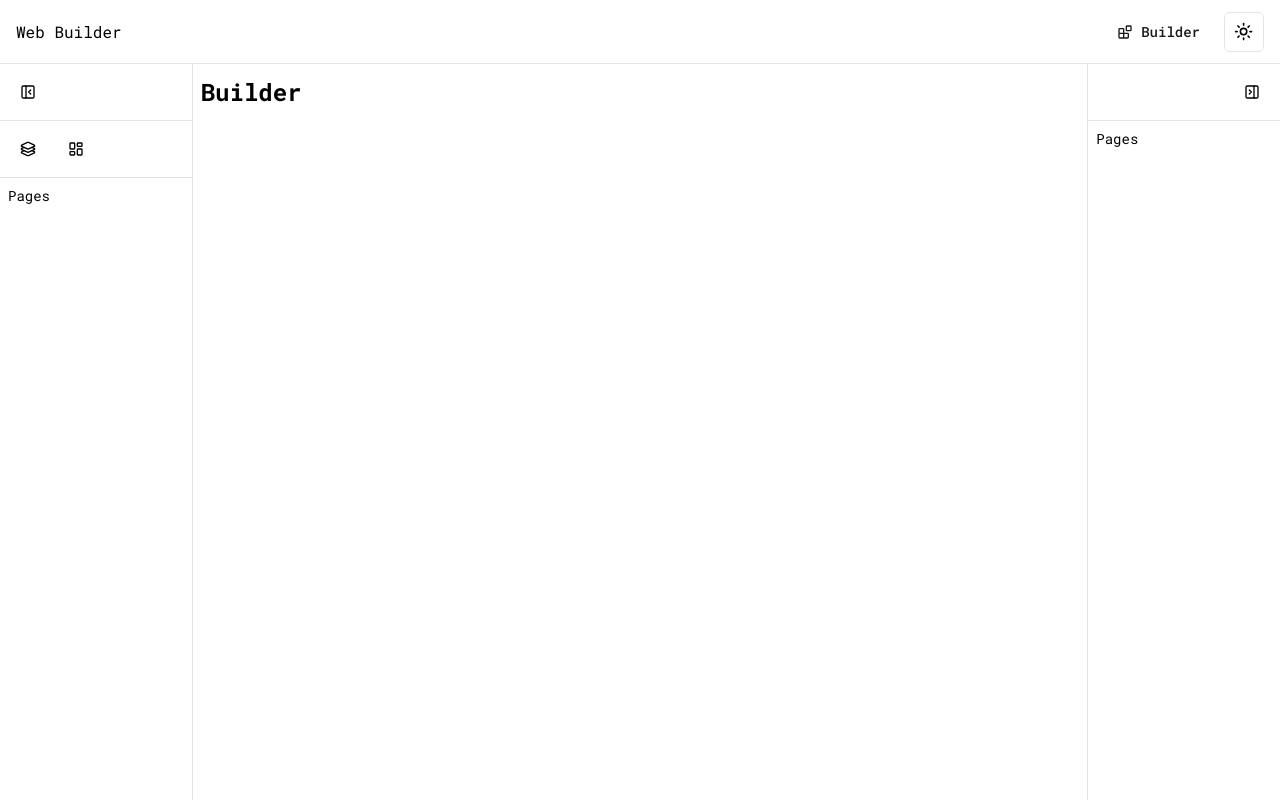
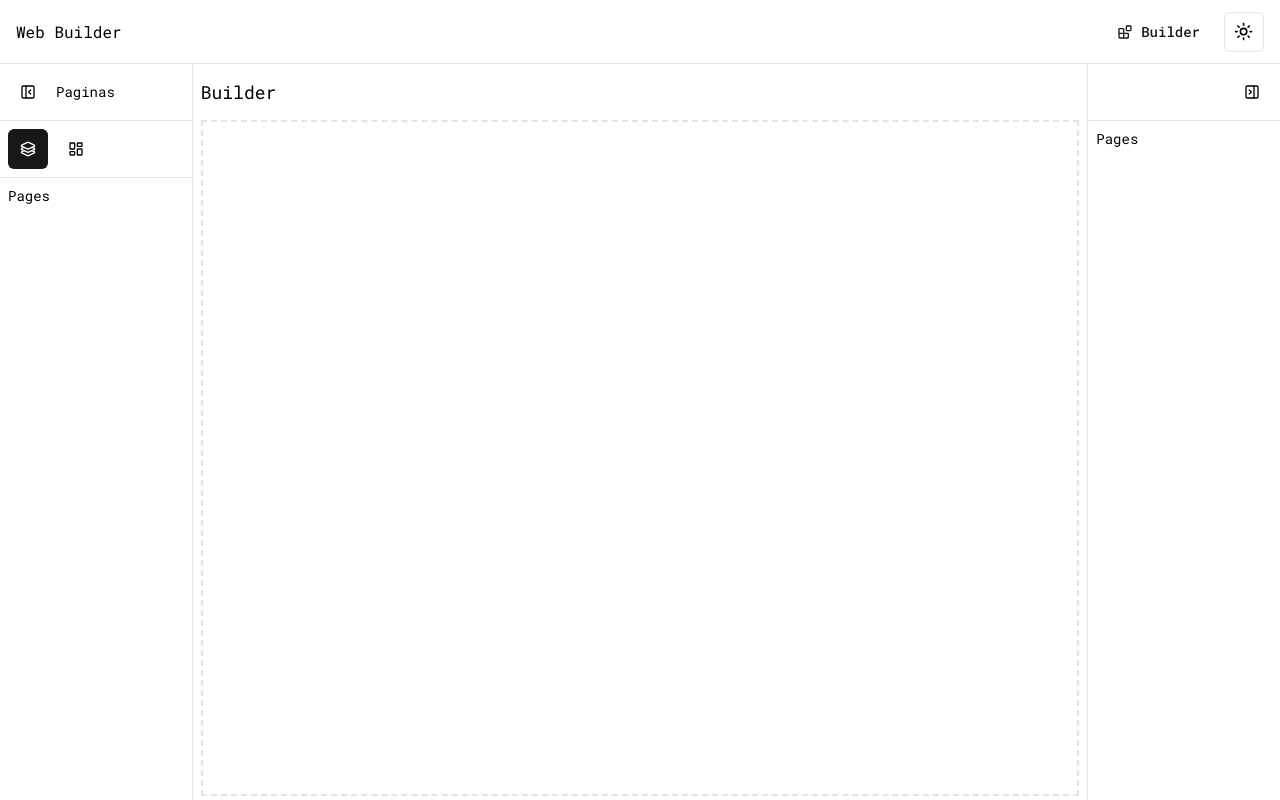
Before and after one commit to MoyaMaker/web-builder, a Next.js app: page /builder in a window 1280 px wide. Built offline with nearby package versions, Linux system fonts and the light colour scheme.

Commit message:
Dnd Components

```diff
--- a/app/(admin)/builder/@leftSidebar/components/page.tsx
+++ b/app/(admin)/builder/@leftSidebar/components/page.tsx
@@ -1,3 +1,86 @@
+"use client";
+import {
+  CaseSensitiveIcon,
+  HashIcon,
+  ListIcon,
+  LucideProps,
+  PencilIcon,
+  SquareMousePointerIcon,
+  TableIcon,
+  TextCursorInputIcon,
+} from "lucide-react";
+import { ForwardRefExoticComponent, RefAttributes, useRef } from "react";
+import { useDrag } from "react-dnd";
+
+const components = [
+  {
+    name: "Table",
+    icon: TableIcon,
+  },
+  {
+    name: "Text",
+    icon: CaseSensitiveIcon,
+  },
+  {
+    name: "Button",
+    icon: SquareMousePointerIcon,
+  },
+  {
+    name: "Input",
+    icon: PencilIcon,
+  },
+  {
+    name: "Form",
+    icon: TextCursorInputIcon,
+  },
+  {
+    name: "Select",
+    icon: ListIcon,
+  },
+  {
+    name: "Number Input",
+    icon: HashIcon,
+  },
+];
+
 export default function ComponentsSection() {
-  return <section className="p-2">Components</section>;
+  return (
+    <section className="grid grid-cols-[repeat(auto-fill,minmax(60px,1fr))] gap-2 p-2">
+      {components.map((component) => (
+        <DraggableComponent key={component.name} component={component} />
+      ))}
+    </section>
+  );
 }
+
+const DraggableComponent = ({
+  component,
+}: {
+  component: {
+    name: string;
+    icon: ForwardRefExoticComponent<
+      Omit<LucideProps, "ref"> & RefAttributes<SVGSVGElement>
+    >;
+  };
+}) => {
+  const ref = useRef<HTMLDivElement>(null);
+
+  const [, drag] = useDrag({
+    type: "COMPONENT",
+    item: {
+      type: component.name,
+    },
+  });
+
+  drag(ref);
+
+  return (
+    <div
+      ref={ref}
+      className="flex flex-col justify-center items-center gap-2 border border-zinc-200 dark:border-zinc-800 rounded-md p-2 hover:bg-zinc-100 dark:hover:bg-zinc-800 hover:cursor-grab"
+    >
+      <component.icon className="w-4 h-4" />
+      <span className="text-xs text-center">{component.name}</span>
+    </div>
+  );
+};
--- a/app/(admin)/builder/@leftSidebar/layout.tsx
+++ b/app/(admin)/builder/@leftSidebar/layout.tsx
@@ -15,6 +15,7 @@ import {
 import { useBuilderLayout } from "@/lib/providers/builder-layout-provider";
 import Link from "next/link";
 import { usePathname } from "next/navigation";
+import { useMemo } from "react";
 
 const tabsSections = [
   {
@@ -37,6 +38,14 @@ export default function LeftSidebarLayout({
   const pathname = usePathname();
   const { setOpenLeftSidebar } = useBuilderLayout();
 
+  const sectionActive = useMemo(
+    () =>
+      pathname === "/builder"
+        ? tabsSections[0]
+        : tabsSections.find((sec) => pathname.includes(sec.value)),
+    [pathname]
+  );
+
   return (
     <aside className="text-sm">
       <header className="h-14 flex items-center gap-2 p-2">
@@ -53,9 +62,7 @@ export default function LeftSidebarLayout({
           <TooltipContent side="bottom">Minimizar panel</TooltipContent>
         </Tooltip>
 
-        <span>
-          {tabsSections.find((sec) => pathname.includes(sec.value))?.name}
-        </span>
+        <span>{sectionActive?.name}</span>
       </header>
 
       <Separator />
@@ -65,7 +72,9 @@ export default function LeftSidebarLayout({
           <Tooltip key={tab.name}>
             <TooltipTrigger asChild>
               <Button
-                variant={pathname.includes(tab.value) ? "default" : "ghost"}
+                variant={
+                  sectionActive?.value === tab.value ? "default" : "ghost"
+                }
                 size="icon"
                 asChild
               >
--- /dev/null
+++ b/app/(admin)/builder/components/dnd-provider.tsx
@@ -0,0 +1,7 @@
+"use client";
+import { HTML5Backend } from "react-dnd-html5-backend";
+import { DndProvider as ReactDndProvider } from "react-dnd";
+
+export function DndProvider({ children }: { children: React.ReactNode }) {
+  return <ReactDndProvider backend={HTML5Backend}>{children}</ReactDndProvider>;
+}
--- a/app/(admin)/builder/layout.tsx
+++ b/app/(admin)/builder/layout.tsx
@@ -12,6 +12,7 @@ import {
   BuilderLayoutProvider,
   useBuilderLayout,
 } from "@/lib/providers/builder-layout-provider";
+import { DndProvider } from "./components/dnd-provider";
 
 type LayoutContentProps = {
   children: React.ReactNode;
@@ -58,6 +59,7 @@ const LayoutContent = ({
   }, [isOpenRightSidebar]);
 
   return (
+    <DndProvider>
       <main className="flex-1 flex flex-col">
         <ResizablePanelGroup direction="horizontal" className="flex-1">
           <ResizablePanel
@@ -76,7 +78,12 @@ const LayoutContent = ({
             </ScrollArea>
           </ResizablePanel>
           <ResizableHandle />
-        <ResizablePanel order={2} defaultSize={70} collapsible={false}>
+          <ResizablePanel
+            order={2}
+            defaultSize={70}
+            collapsible={false}
+            className="flex"
+          >
             {/* <ScrollArea className="h-[calc(100vh-4.0625rem)]">
             </ScrollArea> */}
             {children}
@@ -99,5 +106,6 @@ const LayoutContent = ({
           </ResizablePanel>
         </ResizablePanelGroup>
       </main>
+    </DndProvider>
   );
 };
--- a/app/(admin)/builder/page.tsx
+++ b/app/(admin)/builder/page.tsx
@@ -1,4 +1,6 @@
 "use client";
+import { useRef } from "react";
+import { useDrop } from "react-dnd";
 import { PanelLeftOpenIcon, PanelRightOpenIcon } from "lucide-react";
 
 import { Button } from "@/lib/components/ui/button";
@@ -8,19 +10,49 @@ import {
   TooltipTrigger,
 } from "@/lib/components/ui/tooltip";
 import { useBuilderLayout } from "@/lib/providers/builder-layout-provider";
+import { cn } from "@/lib/utils";
 
 export default function Builder() {
-  const {
-    isOpenLeftSidebar,
-    isOpenRightSidebar,
-    setOpenLeftSidebar,
-    setOpenRightSidebar,
-  } = useBuilderLayout();
+  const ref = useRef<HTMLDivElement>(null);
+
+  const [{ isOver }, drop] = useDrop({
+    accept: ["COMPONENT"],
+    collect: (monitor) => ({
+      isOver: monitor.isOver(),
+    }),
+    drop(item, monitor) {
+      console.log(item, monitor);
+    },
+  });
+
+  drop(ref);
 
   return (
-    <section className="px-2">
-      <header className="h-14 flex items-center gap-2">
-        {!isOpenLeftSidebar && (
+    <section className="w-full flex flex-col px-2 pb-1">
+      <header className="h-14 flex items-center flex-shrink-0 gap-2 ">
+        <OpenLeftSidebar />
+        <div className="flex-1">
+          <h3 className="text-lg">Builder</h3>
+        </div>
+        <OpenRightSidebar />
+      </header>
+
+      <div
+        ref={ref}
+        className={cn(
+          "h-full border-2 border-dashed",
+          isOver ? "border-green-500" : "border-zinc-200 dark:border-zinc-800"
+        )}
+      ></div>
+    </section>
+  );
+}
+
+const OpenLeftSidebar = () => {
+  const { isOpenLeftSidebar, setOpenLeftSidebar } = useBuilderLayout();
+
+  return (
+    !isOpenLeftSidebar && (
       <Tooltip>
         <TooltipTrigger asChild>
           <Button
@@ -33,11 +65,15 @@ export default function Builder() {
         </TooltipTrigger>
         <TooltipContent side="bottom">Expandir panel</TooltipContent>
       </Tooltip>
-        )}
-        <div className="flex-1">
-          <h3 className="text-2xl font-bold">Builder</h3>
-        </div>
-        {!isOpenRightSidebar && (
+    )
+  );
+};
+
+const OpenRightSidebar = () => {
+  const { isOpenRightSidebar, setOpenRightSidebar } = useBuilderLayout();
+
+  return (
+    !isOpenRightSidebar && (
       <Tooltip>
         <TooltipTrigger asChild>
           <Button
@@ -50,8 +86,6 @@ export default function Builder() {
         </TooltipTrigger>
         <TooltipContent side="bottom">Expandir panel</TooltipContent>
       </Tooltip>
-        )}
-      </header>
-    </section>
+    )
   );
-}
+};
```
Lines whose indentation alone changed are shown as unchanged.
